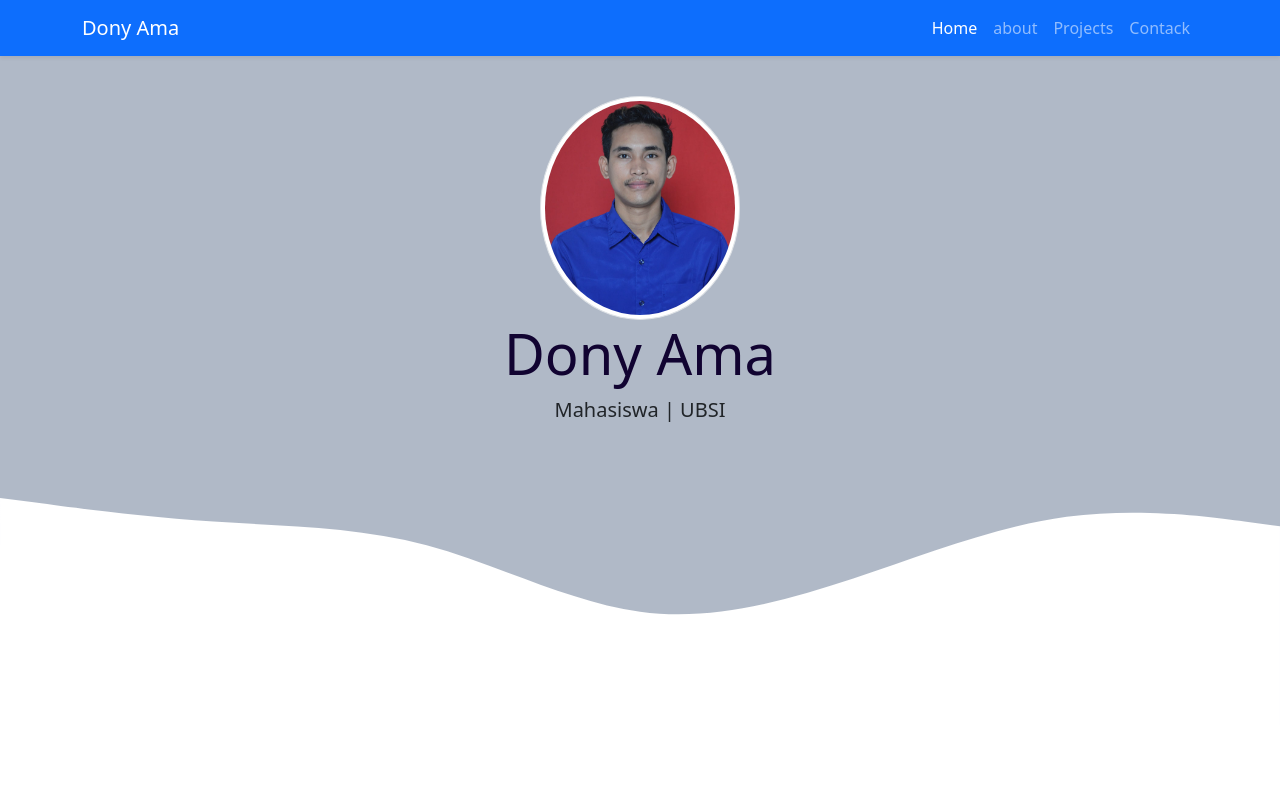
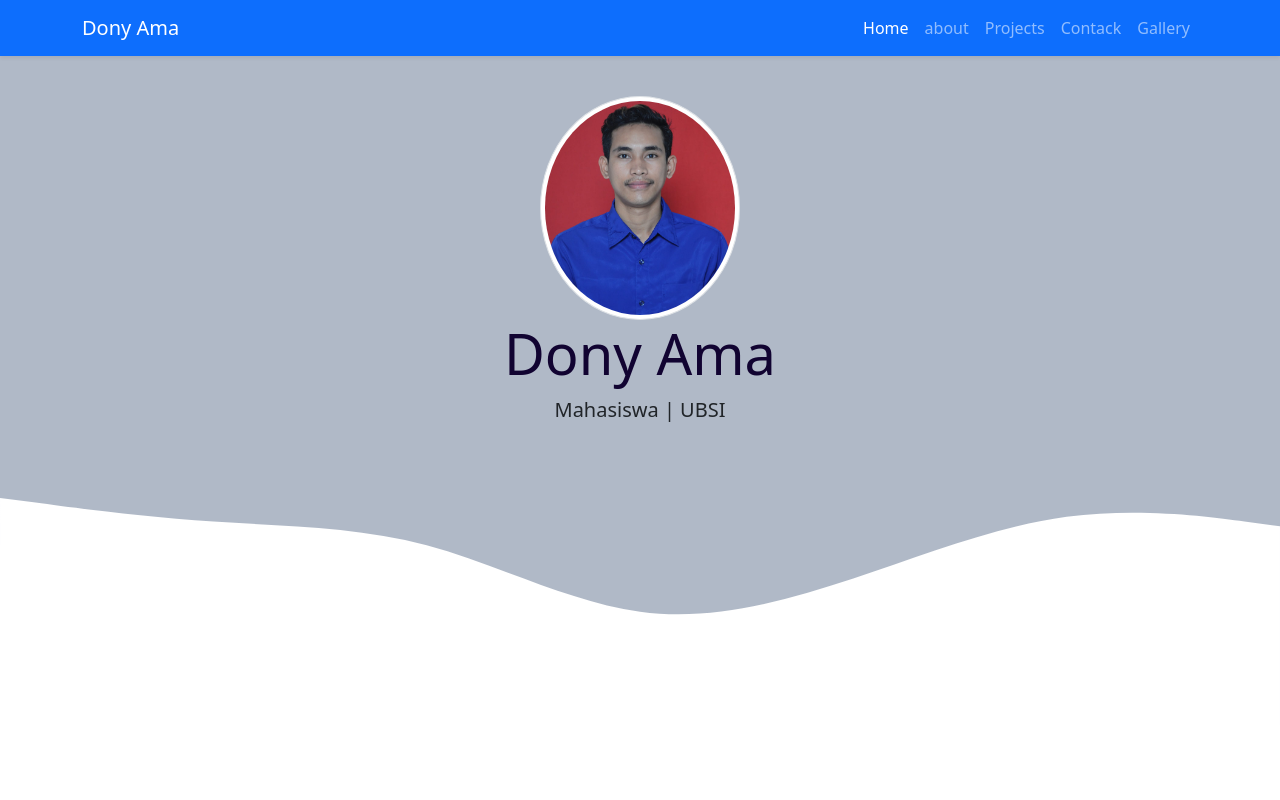
Before and after one commit to DonyAma/donyma.github.io, a plain HTML site: page index.html in a window 1280 px wide. Shown: the top 800 px of the page. Drawn offline with nearby package versions, Linux system fonts and the light colour scheme.

Commit message:
menambahkan gallery

```diff
--- a/index.html
+++ b/index.html
@@ -46,6 +46,9 @@
             </li>
             <li class="nav-item">
               <a class="nav-link" href="#contact">Contack</a>
+            </li>
+            <li class="nav-item">
+              <a class="nav-link" href="#gallery">Gallery</a>
             </li>
           </ul>
         </div>
@@ -145,6 +148,7 @@
           <div class="col">
             <h2>Gallery</h2>
           </div>
+        </div>
       </div>
       <div class="row justify-content-center">
         <div class="col-md-3">
```
Also changed, not shown: 2 other files.
